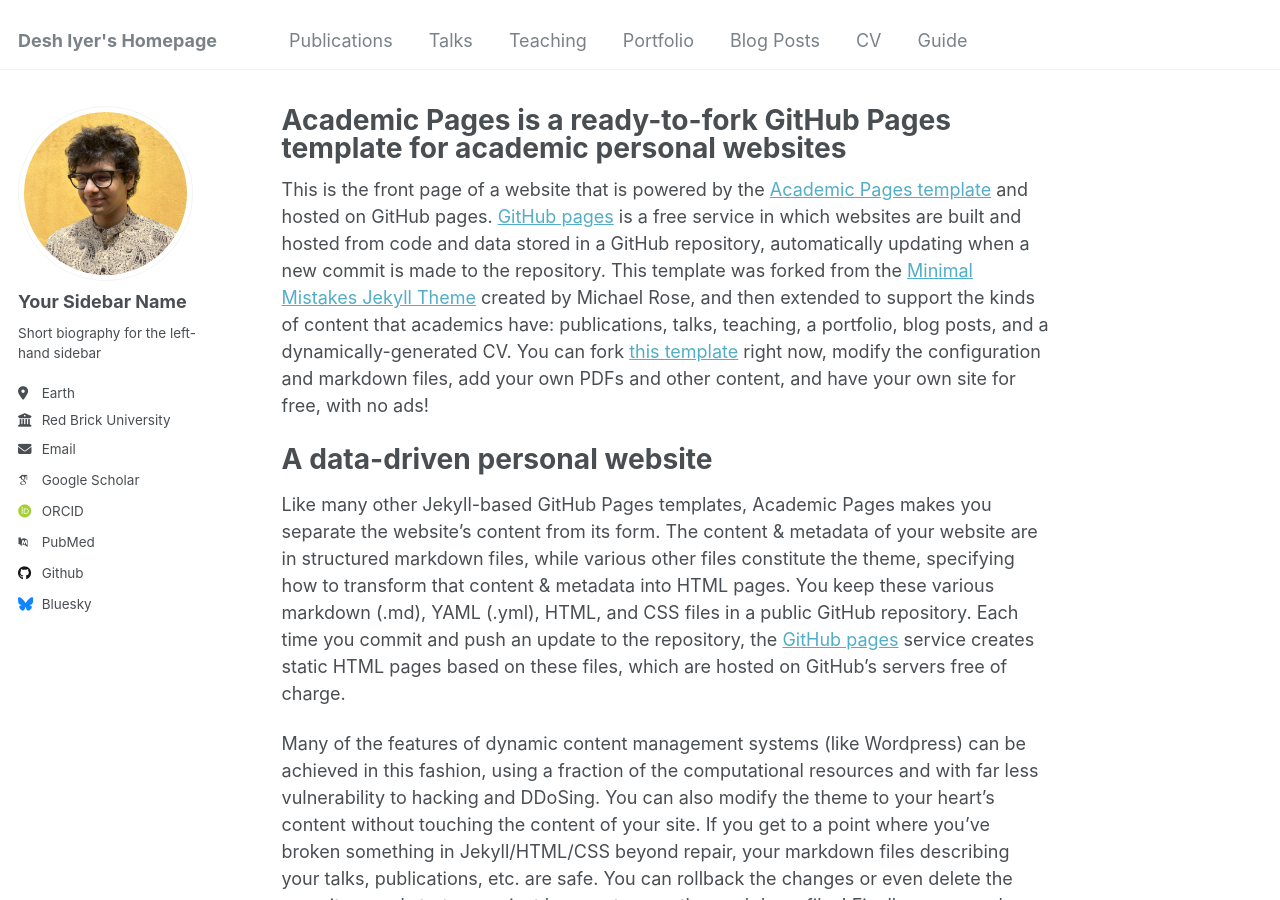
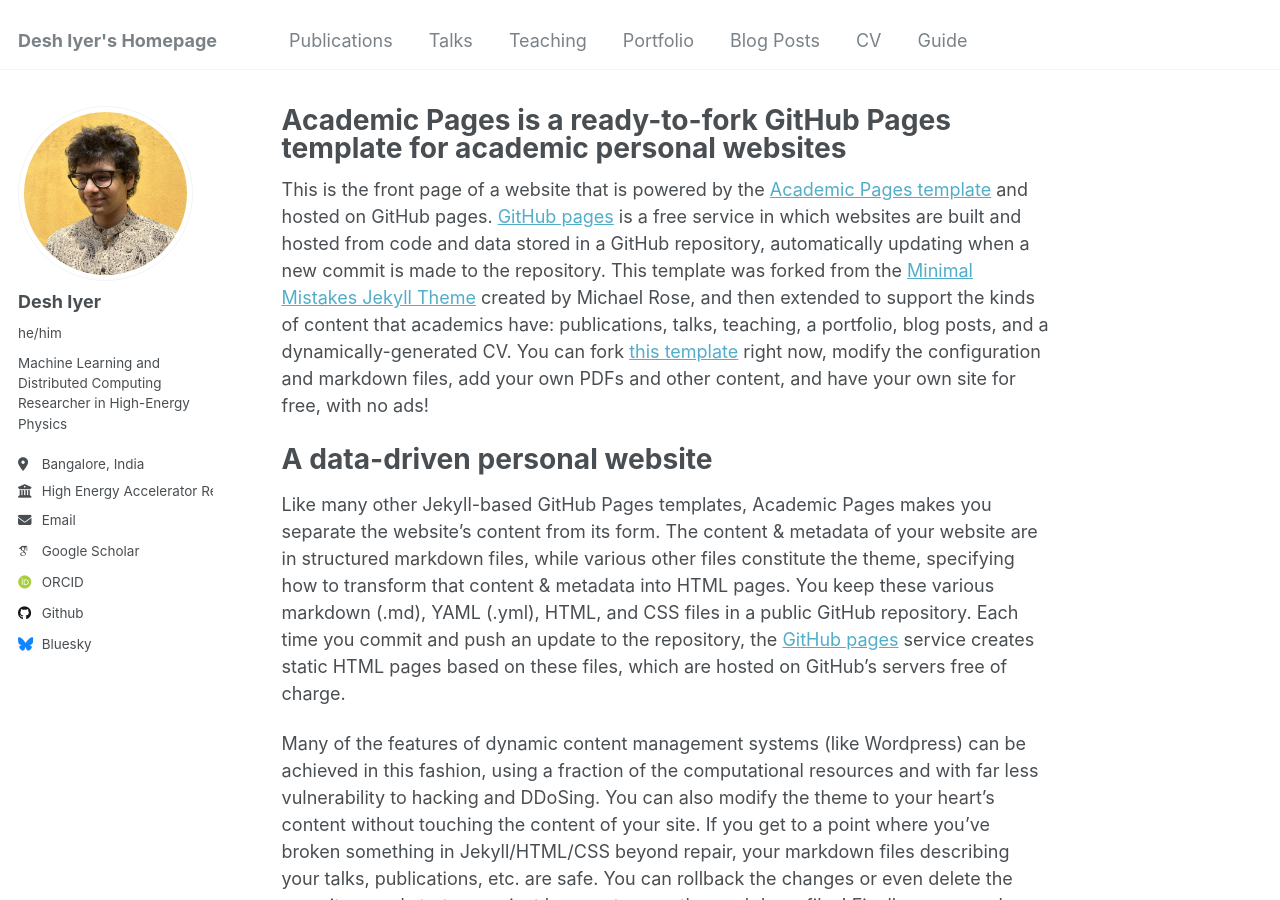
Before and after one commit to 0xVolt/0xVolt.github.io, a Jekyll site: the page built from _pages/about.md, in a window 1280 px wide and 900 px high. Built offline with Jekyll 4.4.1, drawn with Linux system fonts in a browser that asks for light colours; some web fonts are replaced.

Commit message:
Update bio information

```diff
--- a/_config.yml
+++ b/_config.yml
@@ -22,21 +22,21 @@ repository               : "0xVolt/0xVolt.github.io"
 author:
   # Biographic information
   avatar           : "desh-profile-picture.jpg"
-  name             : "Your Sidebar Name"
-  pronouns         : # example: "she/her"
-  bio              : "Short biography for the left-hand sidebar"
-  location         : "Earth"
-  employer         : "Red Brick University"
+  name             : "Desh Iyer"
+  pronouns         : "he/him"
+  bio              : "Machine Learning and Distributed Computing Researcher in High-Energy Physics"
+  location         : "Bangalore, India"
+  employer         : "High Energy Accelerator Research Organization, KEK, JP"
   uri              : # URL
-  email            : "none@example.org"
+  email            : "desh.iyer@gmail.com"
 
   # Academic websites
   arxiv            : # URL - Update with the correct link to your profile
   googlescholar    : "https://scholar.google.com/citations?user=PS_CX0AAAAAJ"
   impactstory      : # URL
-  orcid            : "http://orcid.org/yourorcidurl"
+  orcid            : "http://orcid.org/0009-0005-2141-8806"
   semantic         : # URL
-  pubmed           : "https://www.ncbi.nlm.nih.gov/pubmed/?term=john+snow"
+  pubmed           : # "https://www.ncbi.nlm.nih.gov/pubmed/?term=john+snow"
   researchgate     : # URL
   scopus           : # URL
 
```
